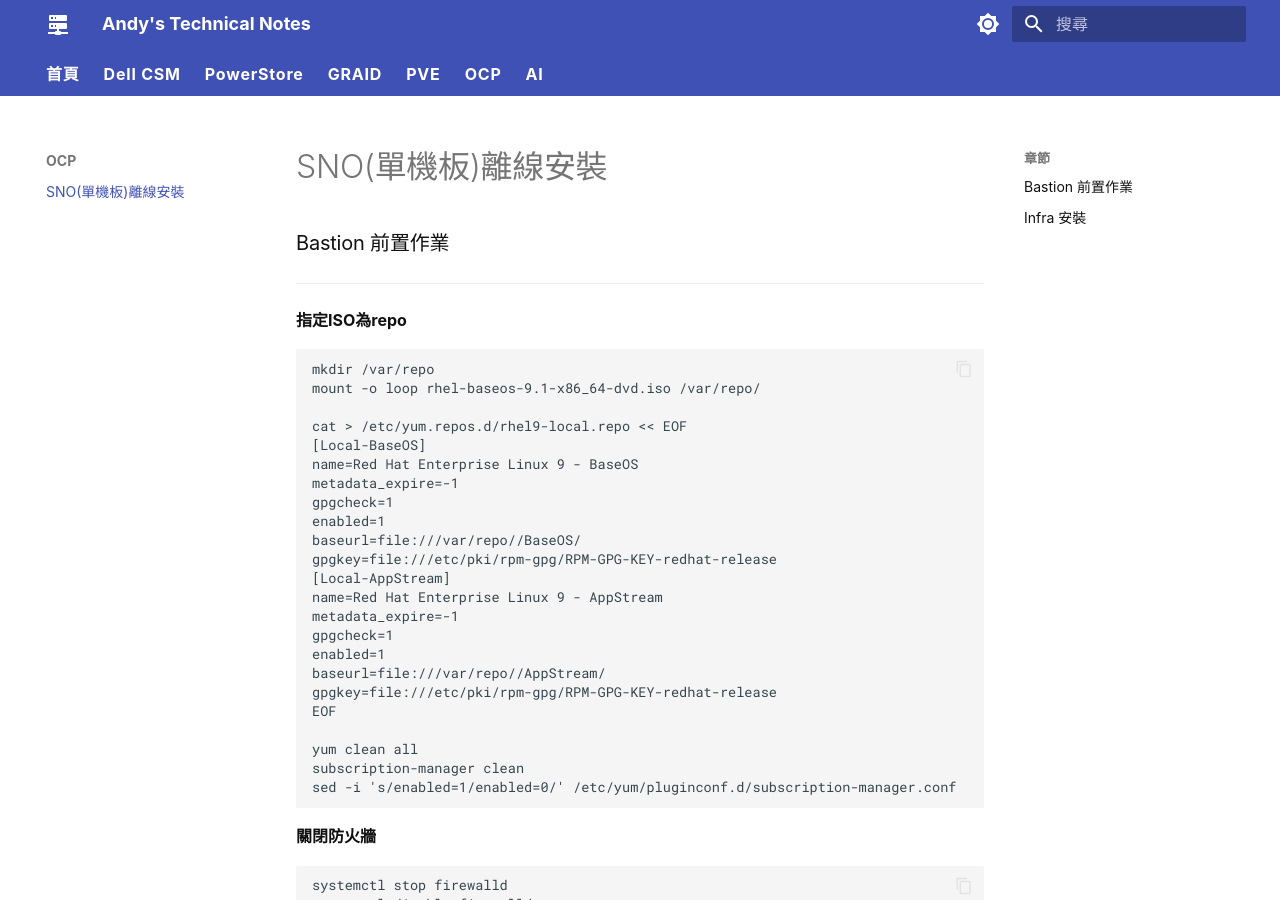
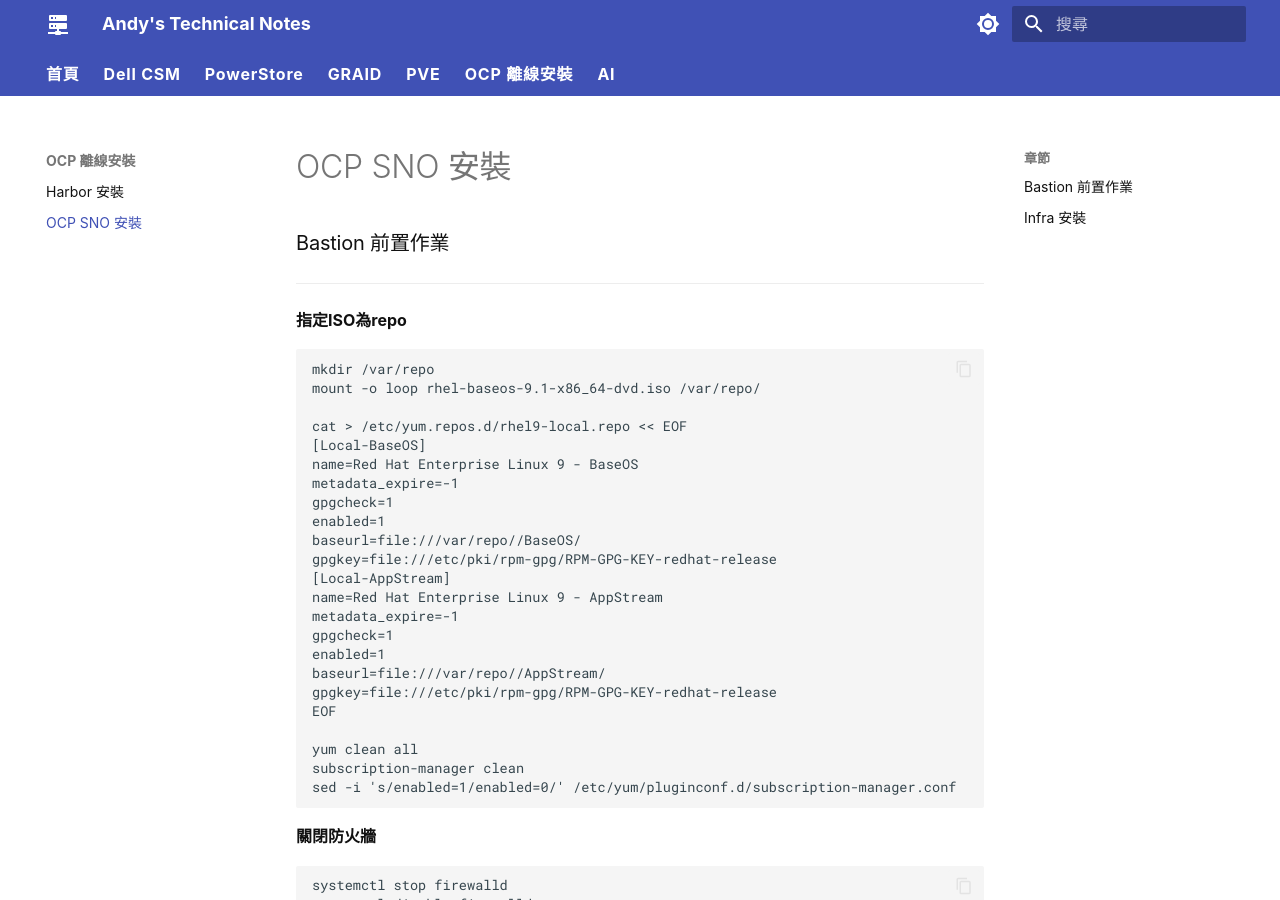
Before and after one commit to Andy0583/Metaage, an MkDocs documentation site: the page built from docs/ocp/snoinstall.md, in a window 1280 px wide and 900 px high. Built offline with MkDocs 1.6.1 and Material for MkDocs 9.7.7, drawn with Linux system fonts in a browser that asks for light colours.

Commit message:
Update mkdocs.yml

```diff
--- a/mkdocs.yml
+++ b/mkdocs.yml
@@ -46,7 +46,8 @@ nav:
     - MPS Deployment: graid/mps.md
     - GRAID Log收集: graid/collection.md
   - PVE: pve/pve.md
-  - OCP:
-    - SNO(單機板)離線安裝: ocp/snoinstall.md
+  - OCP 離線安裝:
+    - Harbor 安裝: ocp/harbor.md
+    - OCP SNO 安裝: ocp/snoinstall.md
   - AI:
     - NemoClaw安裝: ai/nemoclaw.md
```
